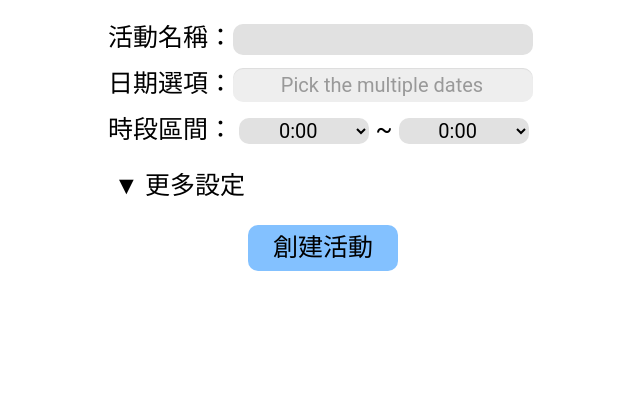
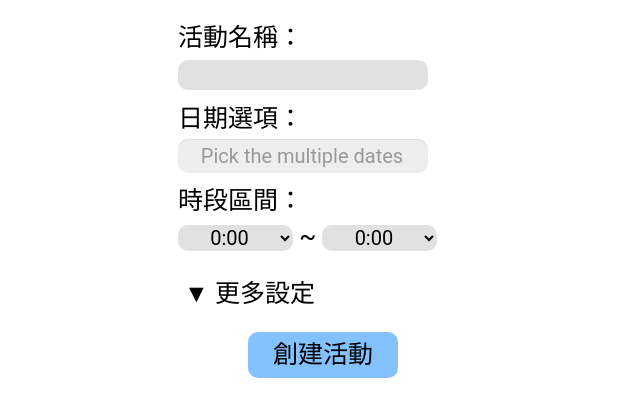
Before and after one commit to YungPingXu/HCI-project, a Flask app: a page that uses templates/index.html in a window 1280 px wide. Shown: the part 85-502 px from the top of the page, without its empty margins (317-957 px from the left). Run offline with Flask 2, Linux system fonts and the light colour scheme; parts of the project's set-up code (start-up, migrations or seed data) failed here and were passed over; some libraries are stand-ins or nearby versions.

Commit message:
modify HTML component size

```diff
--- a/templates/display-vote.html
+++ b/templates/display-vote.html
@@ -31,7 +31,7 @@
             font-size: 25px;
             margin: 0 auto;
             margin-top: 20px;
-            width: 450px;
+            width: 310px;
             text-align: center;
         }
         .input {
@@ -39,7 +39,7 @@
             border-radius: 10px;
             background-color: #e1e1e1;
             border: none;
-            width: 300px;
+            width: 250px;
             padding-left: 10px;
         }
         .grid-div {
@@ -60,7 +60,7 @@
             padding: 10px;
             text-align: center;
             overflow: auto;
-            max-width: 350px;
+            max-width: 310px;
             height: 300px;
             border: black 1px solid;
         }
--- a/templates/index.html
+++ b/templates/index.html
@@ -33,7 +33,7 @@
             font-size: 25px;
             margin: 0 auto;
             margin-top: 20px;
-            width: 450px;
+            width: 310px;
         }
 
         .middle-content {
@@ -46,7 +46,7 @@
             background-color: #e1e1e1;
             ;
             border: none;
-            width: 300px;
+            width: 250px;
             padding-left: 10px;
         }
 
@@ -56,12 +56,12 @@
             background-color: #e1e1e1;
             ;
             border: none;
-            width: 130px;
+            width: 115px;
             text-align: center;
         }
 
         .date-time {
-            width: 300px;
+            width: 250px;
             font-size: 20px;
             display: inline;
             background-color: #e1e1e1;
@@ -102,6 +102,7 @@
             display: block;
             text-align: center;
             margin-top: 20px;
+            margin-bottom: 20px;
         }
 
         .submit-button {
@@ -144,12 +145,13 @@
         <input type="text" id="group_id" value="{{group_id}}" hidden>
     </header>
     <section class="middle">
-        <div class="middle-content">活動名稱：<input class="input" id="event-name">
+        <div class="middle-content">活動名稱：<br>
+            <input class="input" id="event-name">
         </div>
-        <div class="middle-content">日期選項：<input class="form-control date date-time" id="date"
-                placeholder="Pick the multiple dates" readonly>
+        <div class="middle-content">日期選項：<br>
+            <input class="form-control date date-time" id="date" placeholder="Pick the multiple dates" readonly>
         </div>
-        <div class="middle-content">時段區間：
+        <div class="middle-content">時段區間：<br>
             <select class="small-input" id="start-time">
                 <option value="00:00">0:00</option>
                 <option value="00:30">0:30</option>
@@ -271,9 +273,9 @@
             </div>
             <div class="inner-content">
                 <input type="checkbox" class="check-box" id="deadline" onclick="deadline()"> 截止時間
-                <div style="margin: 10px;margin-left:80px; display:none" id="deadline-content">
-                    <input type="date" id="deadline-date" class="date-time">
-                    <input type="time" id="deadline-time" class="date-time">
+                <div style="margin: 10px;margin-left:10px; display:none" id="deadline-content">
+                    <input type="date" id="deadline-date" class="date-time" style="width: 200px;">
+                    <input type="time" id="deadline-time" class="date-time" style="width: 200px;">
                 </div>
             </div>
             <div class="inner-content">
--- a/templates/vote.html
+++ b/templates/vote.html
@@ -31,7 +31,7 @@
             font-size: 25px;
             margin: 0 auto;
             margin-top: 20px;
-            width: 450px;
+            width: 310px;
             text-align: center;
         }
         .input {
@@ -39,7 +39,7 @@
             border-radius: 10px;
             background-color: #e1e1e1;
             border: none;
-            width: 300px;
+            width: 250px;
             padding-left: 10px;
         }
         .selector {
@@ -60,7 +60,7 @@
             padding: 10px;
             text-align: center;
             overflow: auto;
-            max-width: 350px;
+            max-width: 310px;
             height: 300px;
             border: black 1px solid;
         }
```
